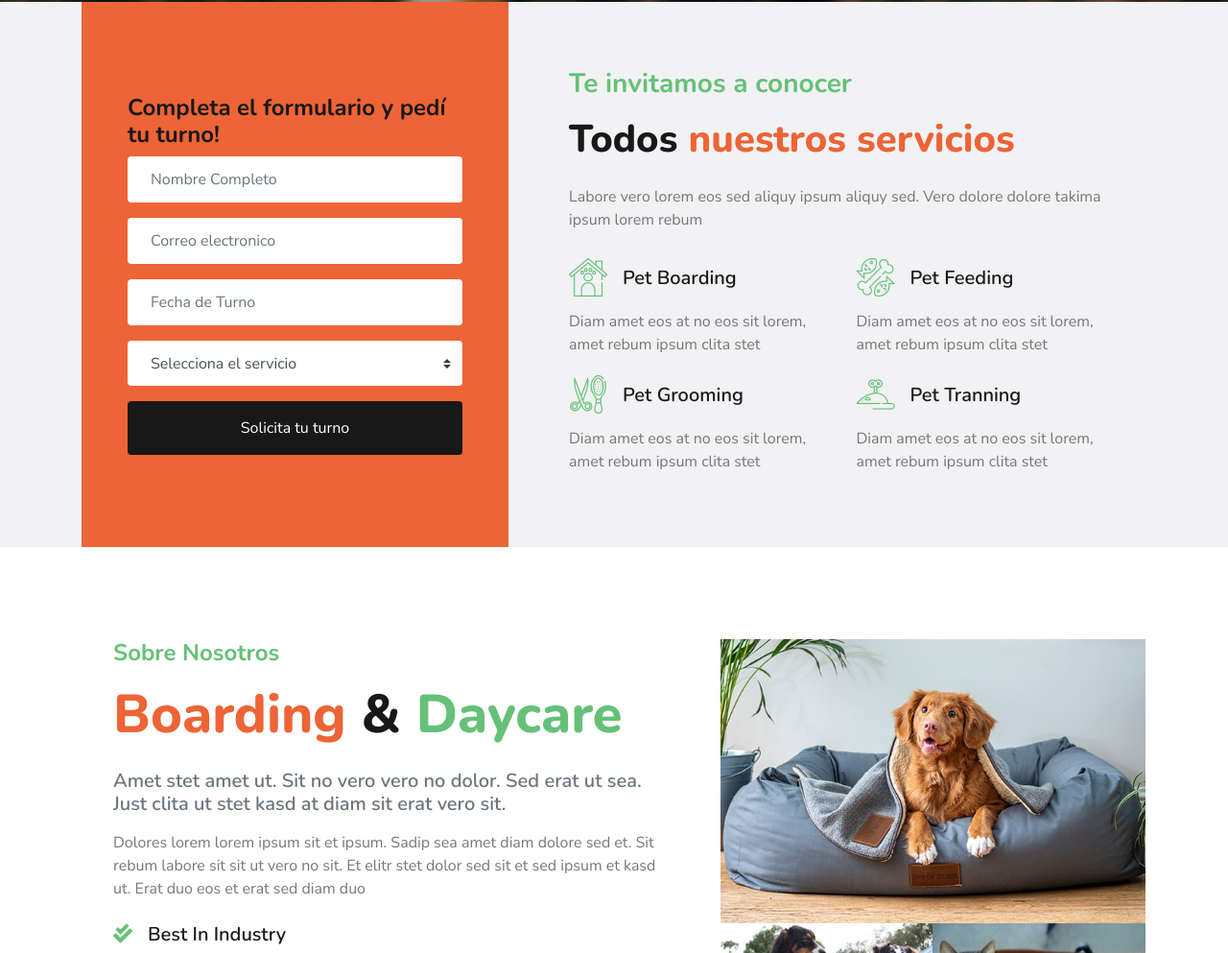
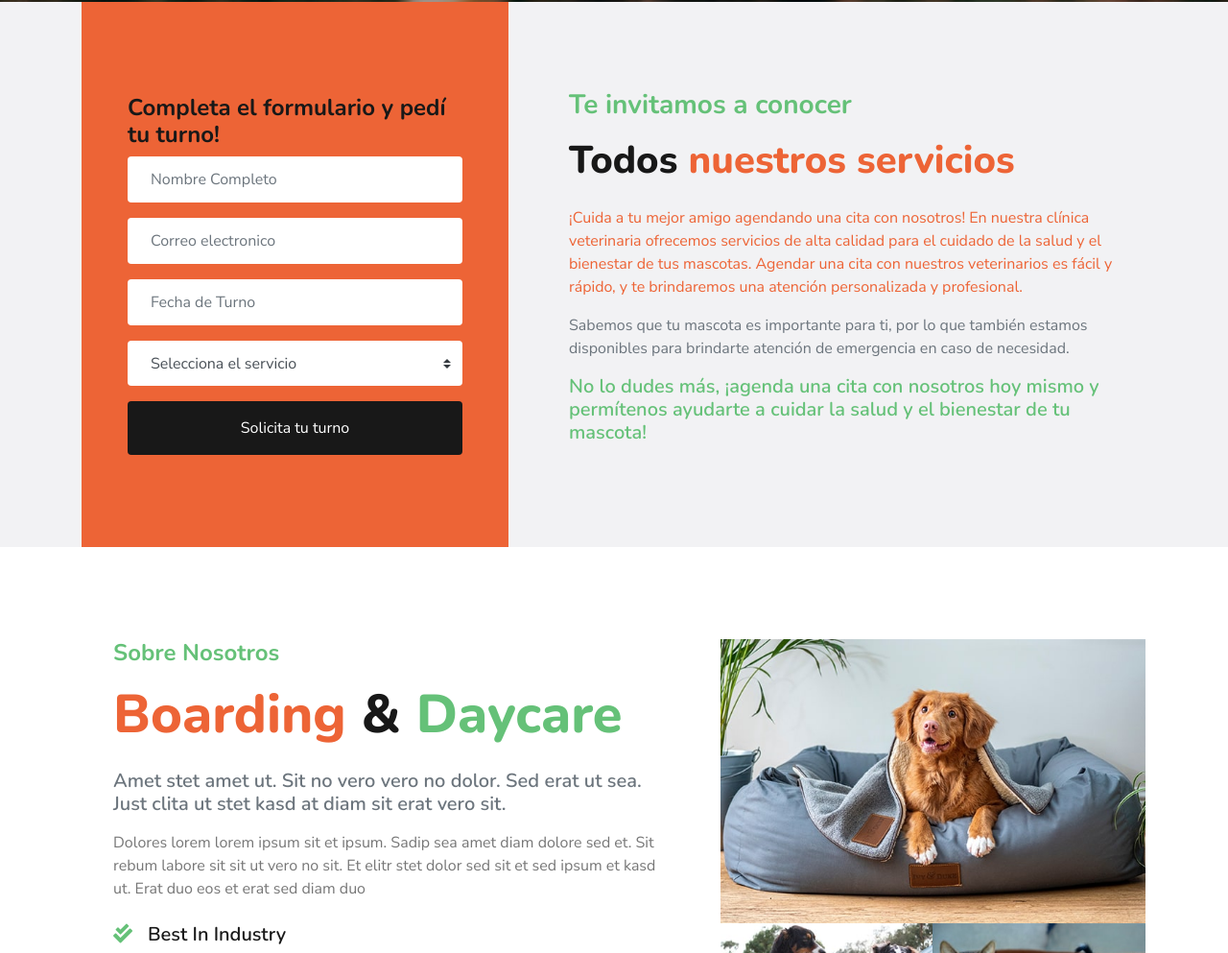
Before and after one commit to jnmendozarg/veterinaria-perro-feliz, a plain HTML site: page index.html in a window 1280 px wide. Shown: the part 965-1958 px from the top of the page at 96% size. Drawn offline with nearby package versions, Linux system fonts and the light colour scheme.

```diff
--- a/index.html
+++ b/index.html
@@ -195,45 +195,17 @@
                 <div class="col-lg-7 py-5 py-lg-0 px-3 px-lg-5">
                     <h3 class="text-secondary mb-3">Te invitamos a conocer </h3>
                     <h1 class="display-5 mb-4">Todos <span class="text-primary">nuestros servicios</span></h1>
-                    <p>Labore vero lorem eos sed aliquy ipsum aliquy sed. Vero dolore dolore takima ipsum lorem rebum</p>
-                    <div class="row py-2">
-                        <div class="col-sm-6">
-                            <div class="d-flex flex-column">
-                                <div class="d-flex align-items-center mb-2">
-                                    <h1 class="flaticon-house font-weight-normal text-secondary m-0 mr-3"></h1>
-                                    <h5 class="text-truncate m-0">Pet Boarding</h5>
-                                </div>
-                                <p>Diam amet eos at no eos sit lorem, amet rebum ipsum clita stet</p>
-                            </div>
-                        </div>
-                        <div class="col-sm-6">
-                            <div class="d-flex flex-column">
-                                <div class="d-flex align-items-center mb-2">
-                                    <h1 class="flaticon-food font-weight-normal text-secondary m-0 mr-3"></h1>
-                                    <h5 class="text-truncate m-0">Pet Feeding</h5>
-                                </div>
-                                <p>Diam amet eos at no eos sit lorem, amet rebum ipsum clita stet</p>
-                            </div>
-                        </div>
-                        <div class="col-sm-6">
-                            <div class="d-flex flex-column">
-                                <div class="d-flex align-items-center mb-2">
-                                    <h1 class="flaticon-grooming font-weight-normal text-secondary m-0 mr-3"></h1>
-                                    <h5 class="text-truncate m-0">Pet Grooming</h5>
-                                </div>
-                                <p class="m-0">Diam amet eos at no eos sit lorem, amet rebum ipsum clita stet</p>
-                            </div>
-                        </div>
-                        <div class="col-sm-6">
-                            <div class="d-flex flex-column">
-                                <div class="d-flex align-items-center mb-2">
-                                    <h1 class="flaticon-toy font-weight-normal text-secondary m-0 mr-3"></h1>
-                                    <h5 class="text-truncate m-0">Pet Tranning</h5>
-                                </div>
-                                <p class="m-0">Diam amet eos at no eos sit lorem, amet rebum ipsum clita stet</p>
-                            </div>
-                        </div>
-                    </div>
+                    <p class="text-primary  mb-3">¡Cuida a tu mejor amigo agendando una cita con nosotros! En nuestra clínica veterinaria ofrecemos servicios de alta
+                    calidad para el cuidado de la salud y el bienestar de tus mascotas. Agendar una cita con nuestros veterinarios es fácil
+                    y rápido, y te brindaremos una atención personalizada y profesional. </p>
+
+
+                    <p class=" text-muted mb-3" >Sabemos que tu mascota es importante para ti, por lo que también estamos disponibles para brindarte atención de
+                    emergencia en caso de necesidad.</p>
+
+                    <h5 class="text-secondary mb-3">No lo dudes más, ¡agenda una cita con nosotros hoy mismo y permítenos ayudarte a cuidar la salud y el bienestar de tu
+                    mascota!</h5>
+
                 </div>
             </div>
         </div>
```
